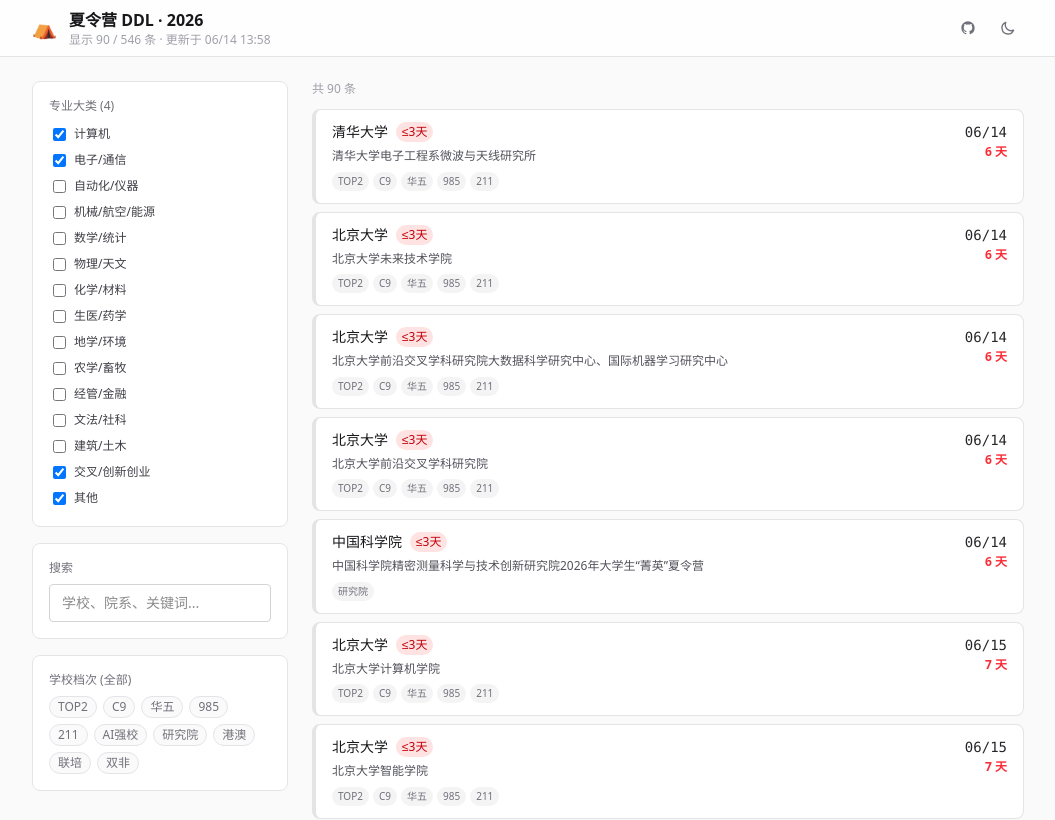
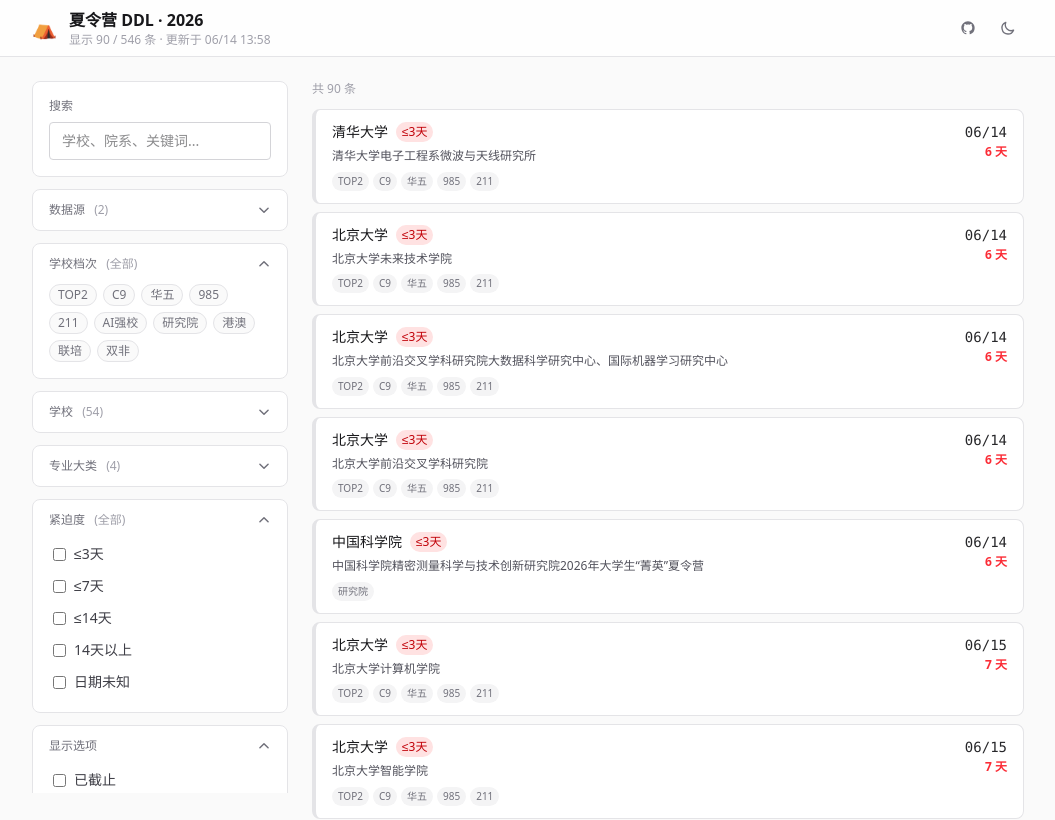
Before and after one commit to recynie/CSCamp, a Svelte app: page / in a window 1280 px wide. Shown: the top 820 px of the page, without its empty margins (112-1167 px from the left). Built offline with nearby package versions, Linux system fonts and the light colour scheme.

Commit message:
feat: reorder sidebar, add collapsible sections, rename 类别→数据源, add search+scroll to 专业大类

```diff
--- /dev/null
+++ b/src/components/CollapsibleSection.svelte
@@ -0,0 +1,44 @@
+<script lang="ts">
+  let {
+    title,
+    count,
+    defaultOpen = false,
+    children,
+  }: {
+    title: string;
+    count?: number;
+    defaultOpen?: boolean;
+    children?: import('svelte').Snippet;
+  } = $props();
+
+  // svelte-ignore state_referenced_locally - only used as initial value, never changes
+  let open = $state(defaultOpen);
+</script>
+
+<div class="bg-white dark:bg-zinc-900 rounded-lg border border-zinc-200 dark:border-zinc-800 overflow-hidden">
+  <button
+    onclick={() => open = !open}
+    class="w-full flex items-center justify-between gap-2 px-4 py-3 text-xs font-medium text-zinc-500 dark:text-zinc-400 hover:bg-zinc-50 dark:hover:bg-zinc-800 transition-colors"
+  >
+    <span>
+      {title}
+      {#if count !== undefined}
+        <span class="ml-1.5 text-zinc-400 dark:text-zinc-500">
+          ({count === 0 ? '全部' : count})
+        </span>
+      {/if}
+    </span>
+    <svg
+      class="w-3.5 h-3.5 transition-transform {open ? 'rotate-180' : ''}"
+      fill="none" viewBox="0 0 24 24" stroke="currentColor" stroke-width="2.5"
+    >
+      <path stroke-linecap="round" stroke-linejoin="round" d="M19 9l-7 7-7-7" />
+    </svg>
+  </button>
+
+  {#if open}
+    <div class="px-4 pb-4">
+      {@render children?.()}
+    </div>
+  {/if}
+</div>
--- a/src/components/FilterPanel.svelte
+++ b/src/components/FilterPanel.svelte
@@ -1,6 +1,7 @@
 <script lang="ts">
   import { URGENCY_LABELS } from '../lib/utils';
   import type { Urgency, FilterState } from '../lib/types';
+  import CollapsibleSection from './CollapsibleSection.svelte';
 
   let {
     urgencyOptions,
@@ -41,6 +42,11 @@
     schools.filter(s => s.toLowerCase().includes(schoolQuery.toLowerCase()))
   );
 
+  let departmentQuery = $state('');
+  const filteredDepartmentGroups = $derived(
+    allDepartmentGroups.filter(g => g.toLowerCase().includes(departmentQuery.toLowerCase()))
+  );
+
   const hasActiveFilters = $derived(
     !!filterState.query ||
     filterState.urgency.size > 0 ||
@@ -66,28 +72,8 @@
   const TAG_COLOR_DEFAULT = 'bg-zinc-100 text-zinc-600 dark:bg-zinc-800 dark:text-zinc-400';
 </script>
 
-<div class="space-y-4">
-  <!-- Department Groups -->
-  <div class="bg-white dark:bg-zinc-900 rounded-lg p-4 border border-zinc-200 dark:border-zinc-800">
-    <p class="text-xs font-medium text-zinc-500 dark:text-zinc-400 mb-2">
-      专业大类 ({filterState.departmentGroups.size === 0 ? '全部' : filterState.departmentGroups.size})
-    </p>
-    <div class="space-y-0.5">
-      {#each allDepartmentGroups as group}
-        <label class="flex items-center gap-2 text-sm cursor-pointer hover:bg-zinc-50 dark:hover:bg-zinc-800 p-1 rounded">
-          <input
-            type="checkbox"
-            checked={filterState.departmentGroups.has(group)}
-            onchange={() => onToggleDepartmentGroup(group)}
-            class="rounded border-zinc-300 dark:border-zinc-600"
-          />
-          <span class="text-zinc-700 dark:text-zinc-300 text-xs">{group}</span>
-        </label>
-      {/each}
-    </div>
-  </div>
-
-  <!-- Search -->
+<div class="space-y-3">
+  <!-- 1. 搜索 — always expanded (no collapse needed, it's just an input) -->
   <div class="bg-white dark:bg-zinc-900 rounded-lg p-4 border border-zinc-200 dark:border-zinc-800">
     <p class="text-xs font-medium text-zinc-500 dark:text-zinc-400 mb-2">搜索</p>
     <input
@@ -99,11 +85,26 @@
     />
   </div>
 
-  <!-- School tags -->
-  <div class="bg-white dark:bg-zinc-900 rounded-lg p-4 border border-zinc-200 dark:border-zinc-800">
-    <p class="text-xs font-medium text-zinc-500 dark:text-zinc-400 mb-2">
-      学校档次 ({filterState.tags.size === 0 ? '全部' : filterState.tags.size})
-    </p>
+  <!-- 2. 数据源 — 默认折叠，用 tag 按钮替代 checkbox -->
+  <CollapsibleSection title="数据源" count={filterState.categories.size} defaultOpen={false}>
+    <div class="flex flex-wrap gap-1.5">
+      {#each allCategories as cat}
+        {@const active = filterState.categories.has(cat)}
+        <button
+          onclick={() => onToggleCategory(cat)}
+          class="px-2 py-0.5 rounded-full text-xs font-medium border transition-all
+            {active
+              ? 'bg-blue-100 text-blue-700 border-transparent ring-2 ring-offset-1 ring-blue-400 dark:bg-blue-900/40 dark:text-blue-300 dark:ring-blue-500'
+              : 'bg-zinc-50 text-zinc-500 border-zinc-200 dark:bg-zinc-800 dark:text-zinc-400 dark:border-zinc-700 hover:border-zinc-400'}"
+        >
+          {cat}
+        </button>
+      {/each}
+    </div>
+  </CollapsibleSection>
+
+  <!-- 3. 学校档次 -->
+  <CollapsibleSection title="学校档次" count={filterState.tags.size} defaultOpen={true}>
     <div class="flex flex-wrap gap-1.5">
       {#each allTags as tag}
         {@const active = filterState.tags.has(tag)}
@@ -118,31 +119,56 @@
         </button>
       {/each}
     </div>
-  </div>
+  </CollapsibleSection>
 
-  <!-- Categories -->
-  <div class="bg-white dark:bg-zinc-900 rounded-lg p-4 border border-zinc-200 dark:border-zinc-800">
-    <p class="text-xs font-medium text-zinc-500 dark:text-zinc-400 mb-2">
-      类别 ({filterState.categories.size === 0 ? '全部' : filterState.categories.size})
-    </p>
-    <div class="flex flex-col gap-1">
-      {#each allCategories as cat}
-        <label class="flex items-center gap-2 text-sm cursor-pointer hover:bg-zinc-50 dark:hover:bg-zinc-800 p-1 rounded">
+  <!-- 4. 学校 — 默认折叠（76所学校，垂直空间大） -->
+  <CollapsibleSection title="学校" count={filterState.schools.size} defaultOpen={false}>
+    <input
+      type="text"
+      bind:value={schoolQuery}
+      placeholder="筛选学校..."
+      class="w-full px-3 py-2 text-sm rounded border border-zinc-300 dark:border-zinc-700 bg-white dark:bg-zinc-950 focus:outline-none focus:ring-2 focus:ring-blue-500 mb-2"
+    />
+    <div class="max-h-52 overflow-y-auto space-y-0.5">
+      {#each filteredSchools as school}
+        <label class="flex items-center gap-2 text-sm cursor-pointer hover:bg-zinc-50 dark:hover:bg-zinc-800 px-1 py-0.5 rounded">
           <input
             type="checkbox"
-            checked={filterState.categories.has(cat)}
-            onchange={() => onToggleCategory(cat)}
+            checked={filterState.schools.has(school)}
+            onchange={() => onToggleSchool(school)}
             class="rounded border-zinc-300 dark:border-zinc-600"
           />
-          <span class="text-zinc-700 dark:text-zinc-300">{cat}</span>
+          <span class="text-zinc-700 dark:text-zinc-300 text-xs">{school}</span>
         </label>
       {/each}
     </div>
-  </div>
+  </CollapsibleSection>
 
-  <!-- Urgency -->
-  <div class="bg-white dark:bg-zinc-900 rounded-lg p-4 border border-zinc-200 dark:border-zinc-800">
-    <p class="text-xs font-medium text-zinc-500 dark:text-zinc-400 mb-2">紧迫度</p>
+  <!-- 5. 专业大类 — 默认折叠，加搜索框 + 可滚动列表 -->
+  <CollapsibleSection title="专业大类" count={filterState.departmentGroups.size} defaultOpen={false}>
+    <input
+      type="text"
+      bind:value={departmentQuery}
+      placeholder="筛选专业大类..."
+      class="w-full px-3 py-2 text-sm rounded border border-zinc-300 dark:border-zinc-700 bg-white dark:bg-zinc-950 focus:outline-none focus:ring-2 focus:ring-blue-500 mb-2"
+    />
+    <div class="max-h-52 overflow-y-auto space-y-0.5">
+      {#each filteredDepartmentGroups as group}
+        <label class="flex items-center gap-2 text-sm cursor-pointer hover:bg-zinc-50 dark:hover:bg-zinc-800 px-1 py-0.5 rounded">
+          <input
+            type="checkbox"
+            checked={filterState.departmentGroups.has(group)}
+            onchange={() => onToggleDepartmentGroup(group)}
+            class="rounded border-zinc-300 dark:border-zinc-600"
+          />
+          <span class="text-zinc-700 dark:text-zinc-300 text-xs">{group}</span>
+        </label>
+      {/each}
+    </div>
+  </CollapsibleSection>
+
+  <!-- 6. 紧迫度 -->
+  <CollapsibleSection title="紧迫度" count={filterState.urgency.size} defaultOpen={true}>
     <div class="flex flex-col gap-1">
       {#each urgencyOptions as u}
         <label class="flex items-center gap-2 text-sm cursor-pointer hover:bg-zinc-50 dark:hover:bg-zinc-800 p-1 rounded">
@@ -156,11 +182,10 @@
         </label>
       {/each}
     </div>
-  </div>
+  </CollapsibleSection>
 
-  <!-- Show/Hide toggles -->
-  <div class="bg-white dark:bg-zinc-900 rounded-lg p-4 border border-zinc-200 dark:border-zinc-800">
-    <p class="text-xs font-medium text-zinc-500 dark:text-zinc-400 mb-2">显示选项</p>
+  <!-- 7. 显示选项 -->
+  <CollapsibleSection title="显示选项" defaultOpen={true}>
     <div class="flex flex-col gap-1">
       <label class="flex items-center gap-2 text-sm cursor-pointer hover:bg-zinc-50 dark:hover:bg-zinc-800 p-1 rounded">
         <input
@@ -181,33 +206,7 @@
         <span class="text-zinc-700 dark:text-zinc-300">日期未知</span>
       </label>
     </div>
-  </div>
-
-  <!-- Schools -->
-  <div class="bg-white dark:bg-zinc-900 rounded-lg p-4 border border-zinc-200 dark:border-zinc-800">
-    <p class="text-xs font-medium text-zinc-500 dark:text-zinc-400 mb-2">
-      学校 ({filterState.schools.size === 0 ? '全部' : filterState.schools.size})
-    </p>
-    <input
-      type="text"
-      bind:value={schoolQuery}
-      placeholder="筛选学校..."
-      class="w-full px-3 py-2 text-sm rounded border border-zinc-300 dark:border-zinc-700 bg-white dark:bg-zinc-950 focus:outline-none focus:ring-2 focus:ring-blue-500 mb-2"
-    />
-    <div class="max-h-52 overflow-y-auto space-y-0.5">
-      {#each filteredSchools as school}
-        <label class="flex items-center gap-2 text-sm cursor-pointer hover:bg-zinc-50 dark:hover:bg-zinc-800 px-1 py-0.5 rounded">
-          <input
-            type="checkbox"
-            checked={filterState.schools.has(school)}
-            onchange={() => onToggleSchool(school)}
-            class="rounded border-zinc-300 dark:border-zinc-600"
-          />
-          <span class="text-zinc-700 dark:text-zinc-300 text-xs">{school}</span>
-        </label>
-      {/each}
-    </div>
-  </div>
+  </CollapsibleSection>
 
   <!-- Clear -->
   {#if hasActiveFilters}
```
